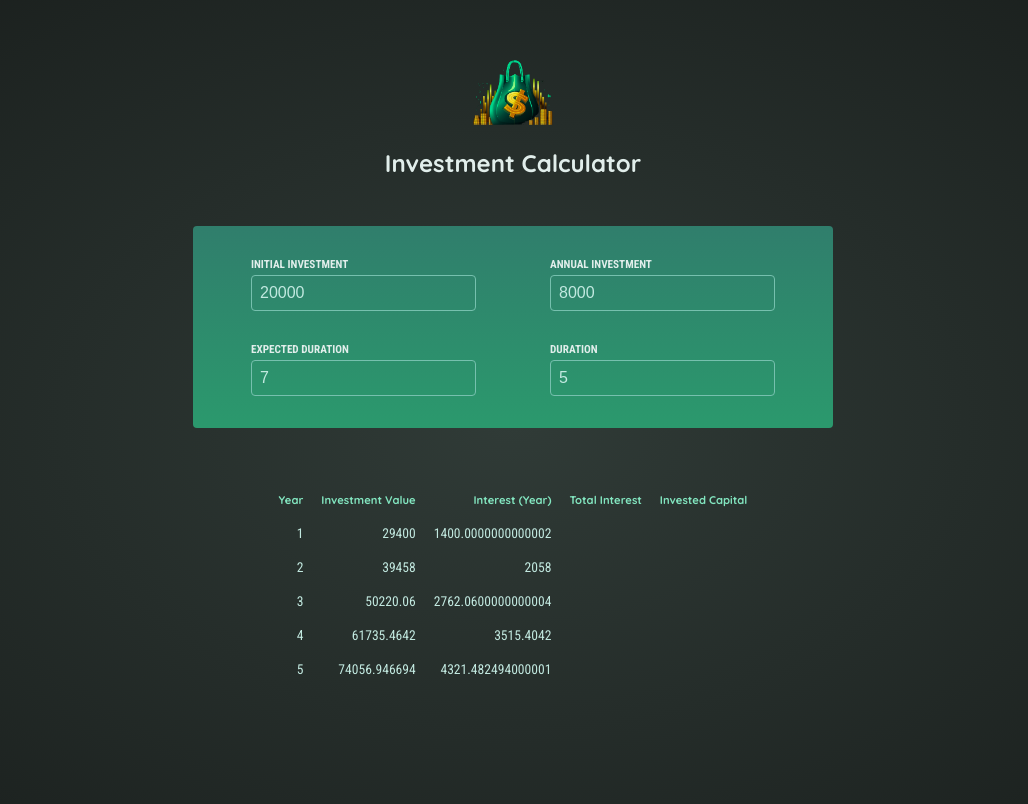
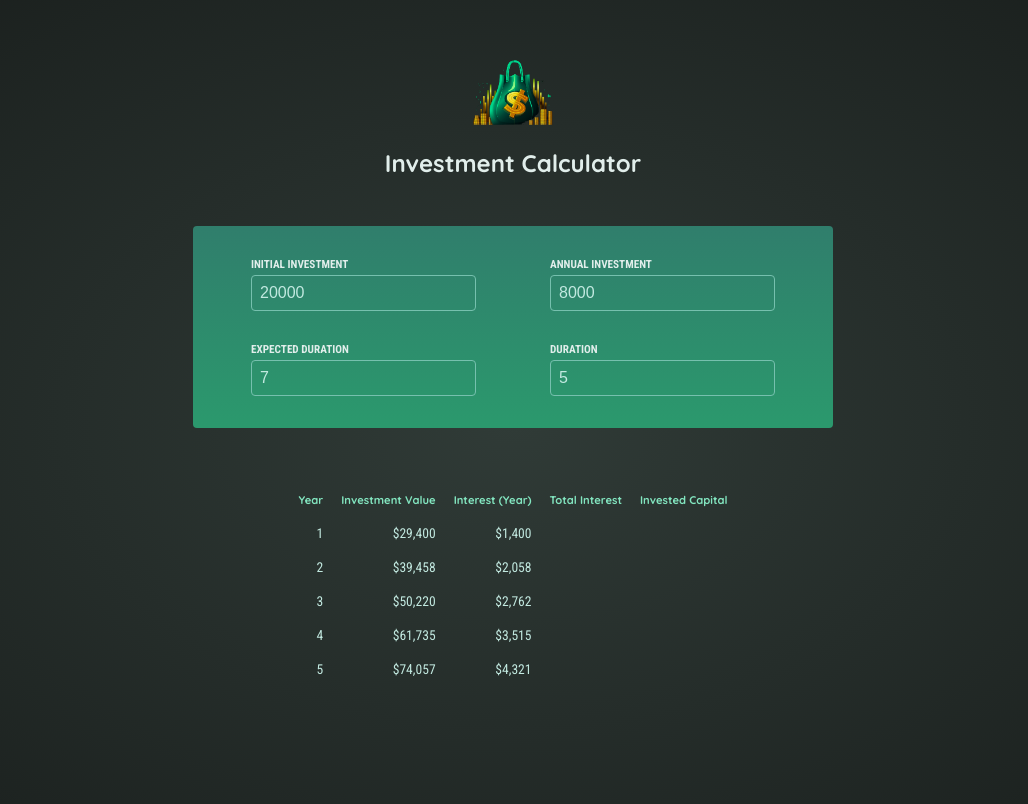
Before and after one commit to Reivah/React-Calculator, a React (Vite) app: page / in a window 1280 px wide. Shown: the top 804 px of the page, without its empty margins (127-1155 px from the left). Built offline with nearby package versions, Linux system fonts and the light colour scheme.

Commit message:
creating const totalInterest

```diff
--- a/src/components/ResultTable.jsx
+++ b/src/components/ResultTable.jsx
@@ -25,11 +25,14 @@ export default function ResultTable({ initialInvestment,  annualInvestment, expe
 			</thead>
 			<tbody>
 				{inputInformations.map((information, index) => {
+					const totalInterest = information.valueEndOfYear - information.annualInvestment * information.year
 					return (
 						<tr key={index}>
 							<td>{information.year}</td>
-							<td>{information.valueEndOfYear}</td>
-							<td>{information.interest}</td>
+							<td>{formatter.format(information.valueEndOfYear)}</td>
+							<td>{formatter.format(information.interest)}</td>
+							<td></td>
+							<td></td>
 						</tr>
 					)
 				})}
```
